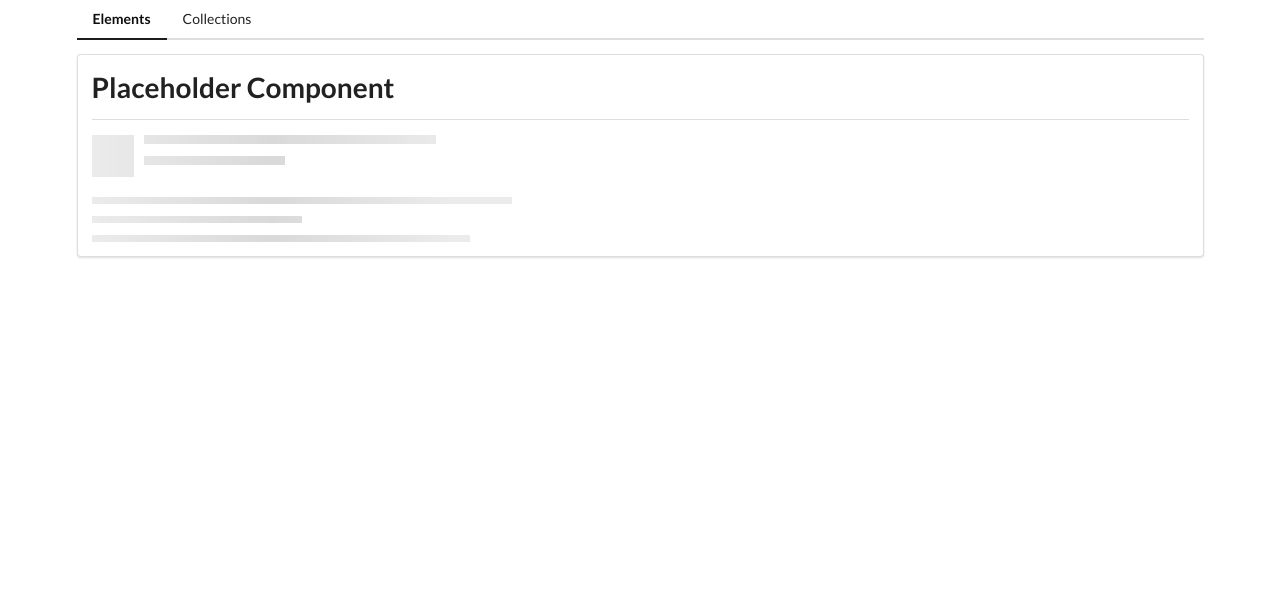
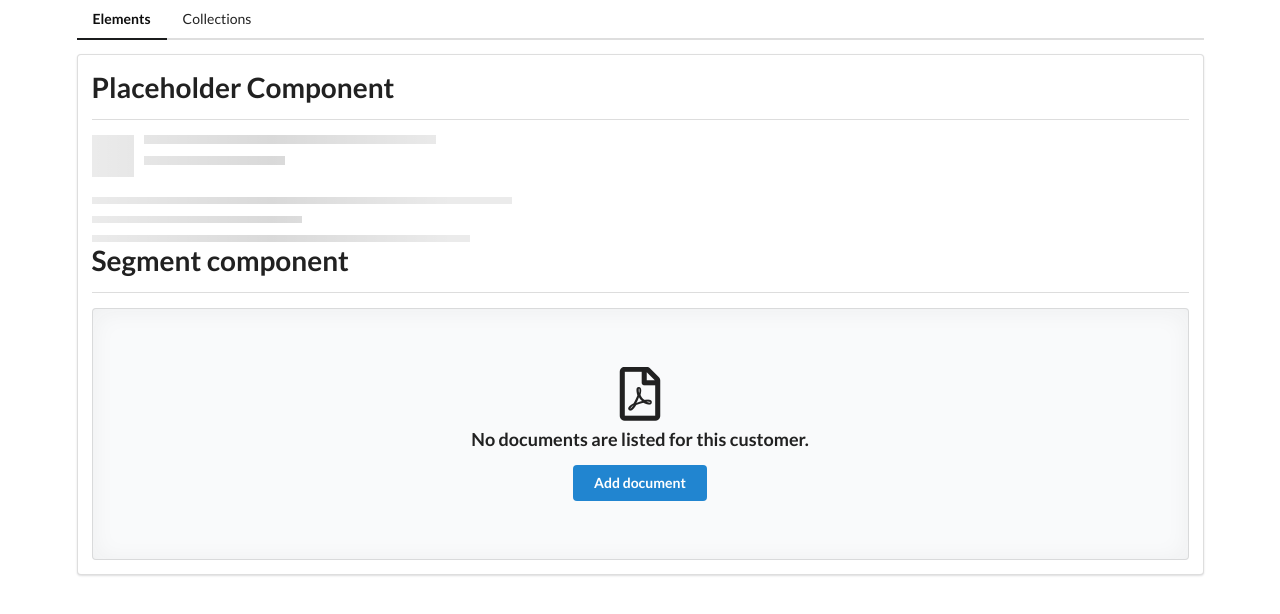
Before and after one commit to ken0901/Angular-Template-Syntax, an Angular app: page /elements in a window 1280 px wide. Shown: the top 614 px of the page. Built offline with nearby package versions, Linux system fonts and the light colour scheme.

Commit message:
Creating a segment Component

```diff
--- a/src/app/projects/module-project/components/elements-home/elements-home.component.html
+++ b/src/app/projects/module-project/components/elements-home/elements-home.component.html
@@ -2,4 +2,9 @@
 <app-divider>
     Placeholder Component
 </app-divider>
-<app-placeholder [header]="true" [lines]="3"></app-placeholder>
+<app-placeholder></app-placeholder>
+
+<app-divider>
+    Segment component
+</app-divider>
+<app-segment></app-segment>
--- /dev/null
+++ b/src/app/projects/module-project/components/segment/segment.component.html
@@ -0,0 +1,9 @@
+<div class="ui placeholder segment">
+    <div class="ui icon header">
+        <i class="pdf file outline icon"></i>
+        No documents are listed for this customer.
+    </div>
+    <button class="ui primary button">
+        Add document
+    </button>
+</div>
--- /dev/null
+++ b/src/app/projects/module-project/components/segment/segment.component.ts
@@ -0,0 +1,15 @@
+import { Component, OnInit } from '@angular/core';
+
+@Component({
+  selector: 'app-segment',
+  templateUrl: './segment.component.html',
+  styleUrls: ['./segment.component.css']
+})
+export class SegmentComponent implements OnInit {
+
+  constructor() { }
+
+  ngOnInit(): void {
+  }
+
+}
--- a/src/app/projects/module-project/module/elements/elements.module.ts
+++ b/src/app/projects/module-project/module/elements/elements.module.ts
@@ -6,13 +6,15 @@
 import { PlaceholderComponent } from '../../components/placeholder/placeholder.component';
 import { ElementTimesDirective } from './directives/times.directive';
 import { SharedModule } from '../../shared/shared.module';
+import { SegmentComponent } from '../../components/segment/segment.component';
 
 
 @NgModule({
   declarations: [
     ElementsHomeComponent,
     PlaceholderComponent,
-    ElementTimesDirective
+    ElementTimesDirective,
+    SegmentComponent
   ],
   imports: [
     CommonModule,
```
Also changed, not shown: src/app/projects/module-project/components/segment/segment.component.css (added), 1 other file (tests, documents, lock files or other folders).
